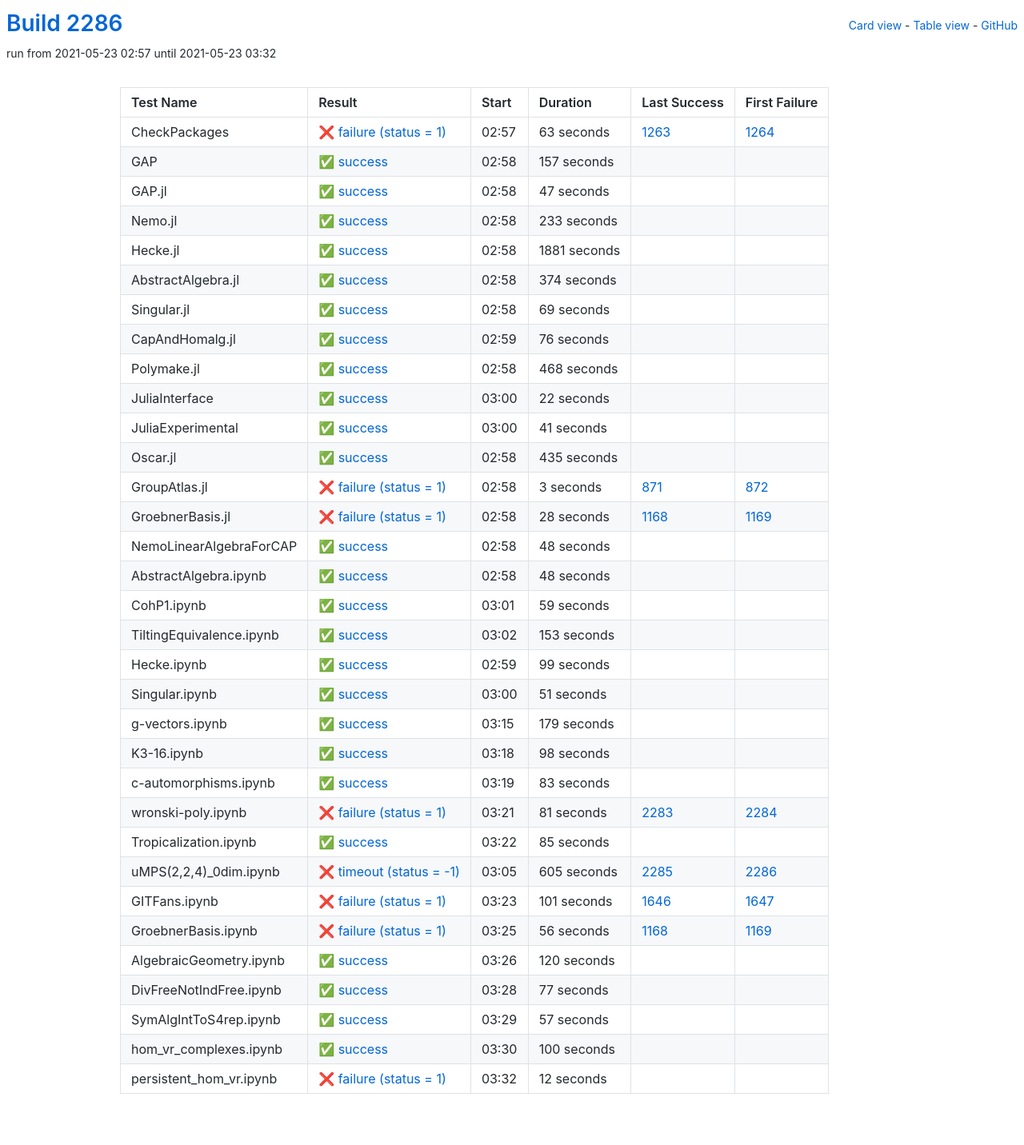
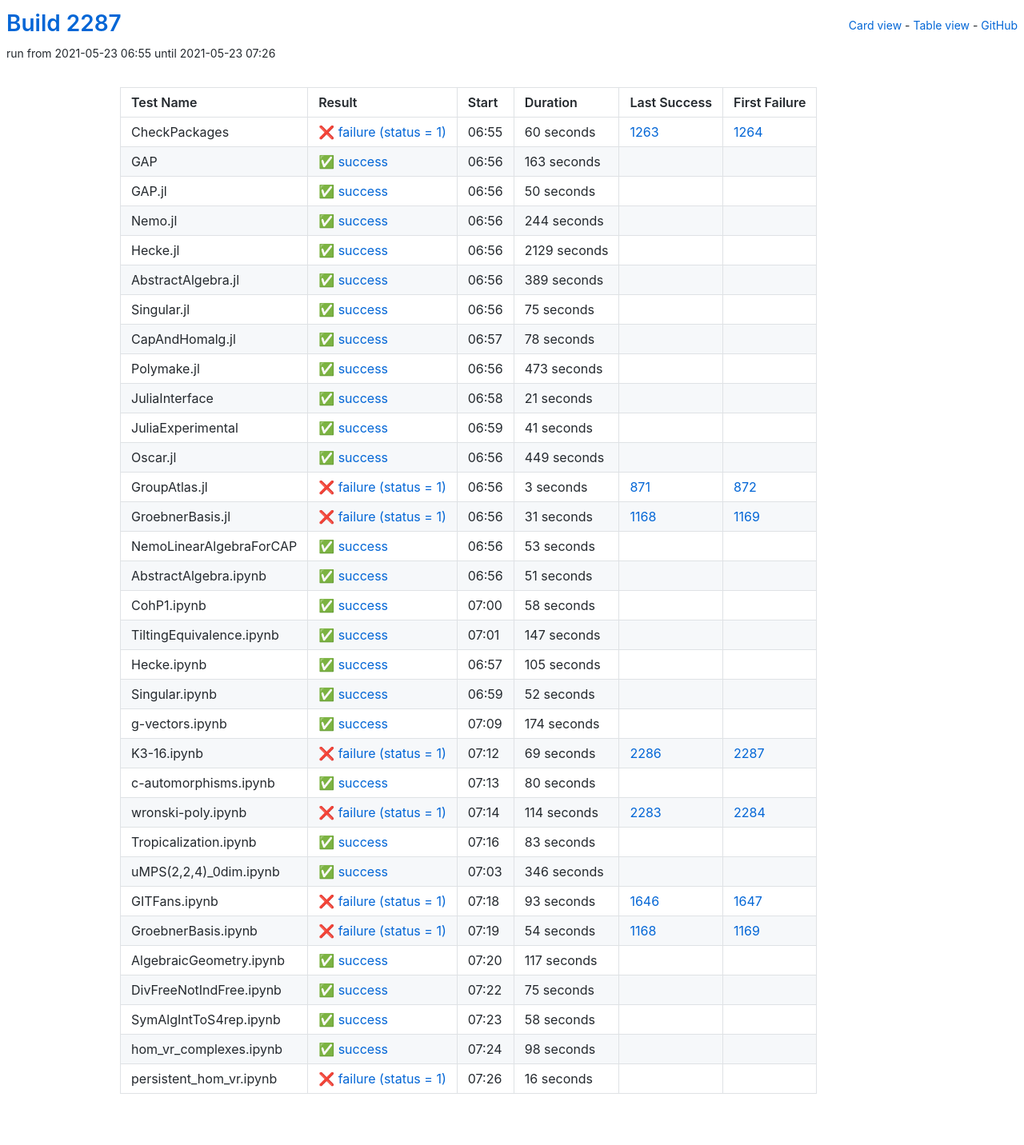
Before and after one commit to oscar-system/oscar-ci-status-stable, a Jekyll site: the page built from table.html, in a window 1280 px wide. Shown: the whole page at 80% size. Built offline with Jekyll 4.4.1, drawn with Linux system fonts in a browser that asks for light colours.

Commit message:
Build #2287

```diff
--- a/_data/ci.yml
+++ b/_data/ci.yml
@@ -1,6 +1,6 @@
 ---
-build: 2286
-build_url: https://oscarci.mathematik.uni-kl.de/job/oscar-stable/2286/
+build: 2287
+build_url: https://oscarci.mathematik.uni-kl.de/job/oscar-stable/2287/
 job: oscar-stable
 organization: oscar-system
 repo: oscar-ci-status-stable
@@ -8,128 +8,128 @@ repourl: https://github.com/oscar-system/oscar-ci-status-stable
 tests:
 - name: CheckPackages
   id: checkpackages
-  log: https://oscarci.mathematik.uni-kl.de/job/oscar-stable/2286/artifact/logs/build-2286/CheckPackages.log
-  start: 2021-05-23 02:57
+  log: https://oscarci.mathematik.uni-kl.de/job/oscar-stable/2287/artifact/logs/build-2287/CheckPackages.log
+  start: 2021-05-23 06:55
   success: false
   exitcode: 1
   status: failure
-  duration: 63
+  duration: 60
   last_success: 1263
   last_success_url: https://oscarci.mathematik.uni-kl.de/job/oscar-stable/1263/
   first_failure: 1264
   first_failure_url: https://oscarci.mathematik.uni-kl.de/job/oscar-stable/1264/
 - name: GAP
   id: gap
-  log: https://oscarci.mathematik.uni-kl.de/job/oscar-stable/2286/artifact/logs/build-2286/GAP.log
-  start: 2021-05-23 02:58
+  log: https://oscarci.mathematik.uni-kl.de/job/oscar-stable/2287/artifact/logs/build-2287/GAP.log
+  start: 2021-05-23 06:56
   success: true
   exitcode: 0
   status: success
-  duration: 157
+  duration: 163
   last_success: false
   last_success_url:
   first_failure: false
   first_failure_url:
 - name: GAP.jl
   id: gap-jl
-  log: https://oscarci.mathematik.uni-kl.de/job/oscar-stable/2286/artifact/logs/build-2286/GAP.jl.log
-  start: 2021-05-23 02:58
+  log: https://oscarci.mathematik.uni-kl.de/job/oscar-stable/2287/artifact/logs/build-2287/GAP.jl.log
+  start: 2021-05-23 06:56
   success: true
   exitcode: 0
   status: success
-  duration: 47
+  duration: 50
   last_success: false
   last_success_url:
   first_failure: false
   first_failure_url:
 - name: Nemo.jl
   id: nemo-jl
-  log: https://oscarci.mathematik.uni-kl.de/job/oscar-stable/2286/artifact/logs/build-2286/Nemo.jl.log
-  start: 2021-05-23 02:58
+  log: https://oscarci.mathematik.uni-kl.de/job/oscar-stable/2287/artifact/logs/build-2287/Nemo.jl.log
+  start: 2021-05-23 06:56
   success: true
   exitcode: 0
   status: success
-  duration: 233
+  duration: 244
   last_success: false
   last_success_url:
   first_failure: false
   first_failure_url:
 - name: Hecke.jl
   id: hecke-jl
-  log: https://oscarci.mathematik.uni-kl.de/job/oscar-stable/2286/artifact/logs/build-2286/Hecke.jl.log
-  start: 2021-05-23 02:58
+  log: https://oscarci.mathematik.uni-kl.de/job/oscar-stable/2287/artifact/logs/build-2287/Hecke.jl.log
+  start: 2021-05-23 06:56
   success: true
   exitcode: 0
   status: success
-  duration: 1881
+  duration: 2129
   last_success: false
   last_success_url:
   first_failure: false
   first_failure_url:
 - name: AbstractAlgebra.jl
   id: abstractalgebra-jl
-  log: https://oscarci.mathematik.uni-kl.de/job/oscar-stable/2286/artifact/logs/build-2286/AbstractAlgebra.jl.log
-  start: 2021-05-23 02:58
+  log: https://oscarci.mathematik.uni-kl.de/job/oscar-stable/2287/artifact/logs/build-2287/AbstractAlgebra.jl.log
+  start: 2021-05-23 06:56
   success: true
   exitcode: 0
   status: success
-  duration: 374
+  duration: 389
   last_success: false
   last_success_url:
   first_failure: false
   first_failure_url:
 - name: Singular.jl
   id: singular-jl
-  log: https://oscarci.mathematik.uni-kl.de/job/oscar-stable/2286/artifact/logs/build-2286/Singular.jl.log
-  start: 2021-05-23 02:58
+  log: https://oscarci.mathematik.uni-kl.de/job/oscar-stable/2287/artifact/logs/build-2287/Singular.jl.log
+  start: 2021-05-23 06:56
   success: true
   exitcode: 0
   status: success
-  duration: 69
+  duration: 75
   last_success: false
   last_success_url:
   first_failure: false
   first_failure_url:
 - name: CapAndHomalg.jl
   id: capandhomalg-jl
-  log: https://oscarci.mathematik.uni-kl.de/job/oscar-stable/2286/artifact/logs/build-2286/CapAndHomalg.jl.log
-  start: 2021-05-23 02:59
+  log: https://oscarci.mathematik.uni-kl.de/job/oscar-stable/2287/artifact/logs/build-2287/CapAndHomalg.jl.log
+  start: 2021-05-23 06:57
   success: true
   exitcode: 0
   status: success
-  duration: 76
+  duration: 78
   last_success: false
   last_success_url:
   first_failure: false
   first_failure_url:
 - name: Polymake.jl
   id: polymake-jl
-  log: https://oscarci.mathematik.uni-kl.de/job/oscar-stable/2286/artifact/logs/build-2286/Polymake.jl.log
-  start: 2021-05-23 02:58
+  log: https://oscarci.mathematik.uni-kl.de/job/oscar-stable/2287/artifact/logs/build-2287/Polymake.jl.log
+  start: 2021-05-23 06:56
   success: true
   exitcode: 0
   status: success
-  duration: 468
+  duration: 473
   last_success: false
   last_success_url:
   first_failure: false
   first_failure_url:
 - name: JuliaInterface
   id: juliainterface
-  log: https://oscarci.mathematik.uni-kl.de/job/oscar-stable/2286/artifact/logs/build-2286/JuliaInterface.log
-  start: 2021-05-23 03:00
+  log: https://oscarci.mathematik.uni-kl.de/job/oscar-stable/2287/artifact/logs/build-2287/JuliaInterface.log
+  start: 2021-05-23 06:58
   success: true
   exitcode: 0
   status: success
-  duration: 22
+  duration: 21
   last_success: false
   last_success_url:
   first_failure: false
   first_failure_url:
 - name: JuliaExperimental
   id: juliaexperimental
-  log: https://oscarci.mathematik.uni-kl.de/job/oscar-stable/2286/artifact/logs/build-2286/JuliaExperimental.log
-  start: 2021-05-23 03:00
+  log: https://oscarci.mathematik.uni-kl.de/job/oscar-stable/2287/artifact/logs/build-2287/JuliaExperimental.log
+  start: 2021-05-23 06:59
   success: true
   exitcode: 0
   status: success
@@ -140,20 +140,20 @@ tests:
   first_failure_url:
 - name: Oscar.jl
   id: oscar-jl
-  log: https://oscarci.mathematik.uni-kl.de/job/oscar-stable/2286/artifact/logs/build-2286/Oscar.jl.log
-  start: 2021-05-23 02:58
+  log: https://oscarci.mathematik.uni-kl.de/job/oscar-stable/2287/artifact/logs/build-2287/Oscar.jl.log
+  start: 2021-05-23 06:56
   success: true
   exitcode: 0
   status: success
-  duration: 435
+  duration: 449
   last_success: false
   last_success_url:
   first_failure: false
   first_failure_url:
 - name: GroupAtlas.jl
   id: groupatlas-jl
-  log: https://oscarci.mathematik.uni-kl.de/job/oscar-stable/2286/artifact/logs/build-2286/GroupAtlas.jl.log
-  start: 2021-05-23 02:58
+  log: https://oscarci.mathematik.uni-kl.de/job/oscar-stable/2287/artifact/logs/build-2287/GroupAtlas.jl.log
+  start: 2021-05-23 06:56
   success: false
   exitcode: 1
   status: failure
@@ -164,80 +164,32 @@ tests:
   first_failure_url: https://oscarci.mathematik.uni-kl.de/job/oscar-stable/872/
 - name: GroebnerBasis.jl
   id: groebnerbasis-jl
-  log: https://oscarci.mathematik.uni-kl.de/job/oscar-stable/2286/artifact/logs/build-2286/GroebnerBasis.jl.log
-  start: 2021-05-23 02:58
+  log: https://oscarci.mathematik.uni-kl.de/job/oscar-stable/2287/artifact/logs/build-2287/GroebnerBasis.jl.log
+  start: 2021-05-23 06:56
   success: false
   exitcode: 1
   status: failure
-  duration: 28
+  duration: 31
   last_success: 1168
   last_success_url: https://oscarci.mathematik.uni-kl.de/job/oscar-stable/1168/
   first_failure: 1169
   first_failure_url: https://oscarci.mathematik.uni-kl.de/job/oscar-stable/1169/
 - name: NemoLinearAlgebraForCAP
   id: nemolinearalgebraforcap
-  log: https://oscarci.mathematik.uni-kl.de/job/oscar-stable/2286/artifact/logs/build-2286/NemoLinearAlgebraForCAP.log
-  start: 2021-05-23 02:58
+  log: https://oscarci.mathematik.uni-kl.de/job/oscar-stable/2287/artifact/logs/build-2287/NemoLinearAlgebraForCAP.log
+  start: 2021-05-23 06:56
   success: true
   exitcode: 0
   status: success
-  duration: 48
+  duration: 53
   last_success: false
   last_success_url:
   first_failure: false
   first_failure_url:
 - name: AbstractAlgebra.ipynb
   id: abstractalgebra-ipynb
-  log: https://oscarci.mathematik.uni-kl.de/job/oscar-stable/2286/artifact/logs/build-2286/AbstractAlgebra.ipynb.log
-  start: 2021-05-23 02:58
-  success: true
-  exitcode: 0
-  status: success
-  duration: 48
-  last_success: false
-  last_success_url:
-  first_failure: false
-  first_failure_url:
-- name: CohP1.ipynb
-  id: cohp1-ipynb
-  log: https://oscarci.mathematik.uni-kl.de/job/oscar-stable/2286/artifact/logs/build-2286/CohP1.ipynb.log
-  start: 2021-05-23 03:01
-  success: true
-  exitcode: 0
-  status: success
-  duration: 59
-  last_success: false
-  last_success_url:
-  first_failure: false
-  first_failure_url:
-- name: TiltingEquivalence.ipynb
-  id: tiltingequivalence-ipynb
-  log: https://oscarci.mathematik.uni-kl.de/job/oscar-stable/2286/artifact/logs/build-2286/TiltingEquivalence.ipynb.log
-  start: 2021-05-23 03:02
-  success: true
-  exitcode: 0
-  status: success
-  duration: 153
-  last_success: false
-  last_success_url:
-  first_failure: false
-  first_failure_url:
-- name: Hecke.ipynb
-  id: hecke-ipynb
-  log: https://oscarci.mathematik.uni-kl.de/job/oscar-stable/2286/artifact/logs/build-2286/Hecke.ipynb.log
-  start: 2021-05-23 02:59
-  success: true
-  exitcode: 0
-  status: success
-  duration: 99
-  last_success: false
-  last_success_url:
-  first_failure: false
-  first_failure_url:
-- name: Singular.ipynb
-  id: singular-ipynb
-  log: https://oscarci.mathematik.uni-kl.de/job/oscar-stable/2286/artifact/logs/build-2286/Singular.ipynb.log
-  start: 2021-05-23 03:00
+  log: https://oscarci.mathematik.uni-kl.de/job/oscar-stable/2287/artifact/logs/build-2287/AbstractAlgebra.ipynb.log
+  start: 2021-05-23 06:56
   success: true
   exitcode: 0
   status: success
@@ -246,22 +198,190 @@ tests:
   last_success_url:
   first_failure: false
   first_failure_url:
-- name: g-vectors.ipynb
-  id: g-vectors-ipynb
-  log: https://oscarci.mathematik.uni-kl.de/job/oscar-stable/2286/artifact/logs/build-2286/g-vectors.ipynb.log
-  start: 2021-05-23 03:15
+- name: CohP1.ipynb
+  id: cohp1-ipynb
+  log: https://oscarci.mathematik.uni-kl.de/job/oscar-stable/2287/artifact/logs/build-2287/CohP1.ipynb.log
+  start: 2021-05-23 07:00
   success: true
   exitcode: 0
   status: success
-  duration: 179
+  duration: 58
+  last_success: false
+  last_success_url:
+  first_failure: false
+  first_failure_url:
+- name: TiltingEquivalence.ipynb
+  id: tiltingequivalence-ipynb
+  log: https://oscarci.mathematik.uni-kl.de/job/oscar-stable/2287/artifact/logs/build-2287/TiltingEquivalence.ipynb.log
+  start: 2021-05-23 07:01
+  success: true
+  exitcode: 0
+  status: success
+  duration: 147
+  last_success: false
+  last_success_url:
+  first_failure: false
+  first_failure_url:
+- name: Hecke.ipynb
+  id: hecke-ipynb
+  log: https://oscarci.mathematik.uni-kl.de/job/oscar-stable/2287/artifact/logs/build-2287/Hecke.ipynb.log
+  start: 2021-05-23 06:57
+  success: true
+  exitcode: 0
+  status: success
+  duration: 105
+  last_success: false
+  last_success_url:
+  first_failure: false
+  first_failure_url:
+- name: Singular.ipynb
+  id: singular-ipynb
+  log: https://oscarci.mathematik.uni-kl.de/job/oscar-stable/2287/artifact/logs/build-2287/Singular.ipynb.log
+  start: 2021-05-23 06:59
+  success: true
+  exitcode: 0
+  status: success
+  duration: 52
+  last_success: false
+  last_success_url:
+  first_failure: false
+  first_failure_url:
+- name: g-vectors.ipynb
+  id: g-vectors-ipynb
+  log: https://oscarci.mathematik.uni-kl.de/job/oscar-stable/2287/artifact/logs/build-2287/g-vectors.ipynb.log
+  start: 2021-05-23 07:09
+  success: true
+  exitcode: 0
+  status: success
+  duration: 174
   last_success: false
   last_success_url:
   first_failure: false
   first_failure_url:
 - name: K3-16.ipynb
   id: k3-16-ipynb
-  log: https://oscarci.mathematik.uni-kl.de/job/oscar-stable/2286/artifact/logs/build-2286/K3-16.ipynb.log
-  start: 2021-05-23 03:18
+  log: https://oscarci.mathematik.uni-kl.de/job/oscar-stable/2287/artifact/logs/build-2287/K3-16.ipynb.log
+  start: 2021-05-23 07:12
+  success: false
+  exitcode: 1
+  status: failure
+  duration: 69
+  last_success: 2286
+  last_success_url: https://oscarci.mathematik.uni-kl.de/job/oscar-stable/2286/
+  first_failure: 2287
+  first_failure_url: https://oscarci.mathematik.uni-kl.de/job/oscar-stable/2287/
+- name: c-automorphisms.ipynb
+  id: c-automorphisms-ipynb
+  log: https://oscarci.mathematik.uni-kl.de/job/oscar-stable/2287/artifact/logs/build-2287/c-automorphisms.ipynb.log
+  start: 2021-05-23 07:13
+  success: true
+  exitcode: 0
+  status: success
+  duration: 80
+  last_success: false
+  last_success_url:
+  first_failure: false
+  first_failure_url:
+- name: wronski-poly.ipynb
+  id: wronski-poly-ipynb
+  log: https://oscarci.mathematik.uni-kl.de/job/oscar-stable/2287/artifact/logs/build-2287/wronski-poly.ipynb.log
+  start: 2021-05-23 07:14
+  success: false
+  exitcode: 1
+  status: failure
+  duration: 114
+  last_success: 2283
+  last_success_url: https://oscarci.mathematik.uni-kl.de/job/oscar-stable/2283/
+  first_failure: 2284
+  first_failure_url: https://oscarci.mathematik.uni-kl.de/job/oscar-stable/2284/
+- name: Tropicalization.ipynb
+  id: tropicalization-ipynb
+  log: https://oscarci.mathematik.uni-kl.de/job/oscar-stable/2287/artifact/logs/build-2287/Tropicalization.ipynb.log
+  start: 2021-05-23 07:16
+  success: true
+  exitcode: 0
+  status: success
+  duration: 83
+  last_success: false
+  last_success_url:
+  first_failure: false
+  first_failure_url:
+- name: uMPS(2,2,4)_0dim.ipynb
+  id: umps-2-2-4-0dim-ipynb
+  log: https://oscarci.mathematik.uni-kl.de/job/oscar-stable/2287/artifact/logs/build-2287/uMPS-2-2-4-_0dim.ipynb.log
+  start: 2021-05-23 07:03
+  success: true
+  exitcode: 0
+  status: success
+  duration: 346
+  last_success: false
+  last_success_url:
+  first_failure: false
+  first_failure_url:
+- name: GITFans.ipynb
+  id: gitfans-ipynb
+  log: https://oscarci.mathematik.uni-kl.de/job/oscar-stable/2287/artifact/logs/build-2287/GITFans.ipynb.log
+  start: 2021-05-23 07:18
+  success: false
+  exitcode: 1
+  status: failure
+  duration: 93
+  last_success: 1646
+  last_success_url: https://oscarci.mathematik.uni-kl.de/job/oscar-stable/1646/
+  first_failure: 1647
+  first_failure_url: https://oscarci.mathematik.uni-kl.de/job/oscar-stable/1647/
+- name: GroebnerBasis.ipynb
+  id: groebnerbasis-ipynb
+  log: https://oscarci.mathematik.uni-kl.de/job/oscar-stable/2287/artifact/logs/build-2287/GroebnerBasis.ipynb.log
+  start: 2021-05-23 07:19
+  success: false
+  exitcode: 1
+  status: failure
+  duration: 54
+  last_success: 1168
+  last_success_url: https://oscarci.mathematik.uni-kl.de/job/oscar-stable/1168/
+  first_failure: 1169
+  first_failure_url: https://oscarci.mathematik.uni-kl.de/job/oscar-stable/1169/
+- name: AlgebraicGeometry.ipynb
+  id: algebraicgeometry-ipynb
+  log: https://oscarci.mathematik.uni-kl.de/job/oscar-stable/2287/artifact/logs/build-2287/AlgebraicGeometry.ipynb.log
+  start: 2021-05-23 07:20
+  success: true
+  exitcode: 0
+  status: success
+  duration: 117
+  last_success: false
+  last_success_url:
+  first_failure: false
+  first_failure_url:
+- name: DivFreeNotIndFree.ipynb
+  id: divfreenotindfree-ipynb
+  log: https://oscarci.mathematik.uni-kl.de/job/oscar-stable/2287/artifact/logs/build-2287/DivFreeNotIndFree.ipynb.log
+  start: 2021-05-23 07:22
+  success: true
+  exitcode: 0
+  status: success
+  duration: 75
+  last_success: false
+  last_success_url:
+  first_failure: false
+  first_failure_url:
+- name: SymAlgIntToS4rep.ipynb
+  id: symalginttos4rep-ipynb
+  log: https://oscarci.mathematik.uni-kl.de/job/oscar-stable/2287/artifact/logs/build-2287/SymAlgIntToS4rep.ipynb.log
+  start: 2021-05-23 07:23
+  success: true
+  exitcode: 0
+  status: success
+  duration: 58
+  last_success: false
+  last_success_url:
+  first_failure: false
+  first_failure_url:
+- name: hom_vr_complexes.ipynb
+  id: hom-vr-complexes-ipynb
+  log: https://oscarci.mathematik.uni-kl.de/job/oscar-stable/2287/artifact/logs/build-2287/hom_vr_complexes.ipynb.log
+  start: 2021-05-23 07:24
   success: true
   exitcode: 0
   status: success
@@ -270,135 +390,15 @@ tests:
   last_success_url:
   first_failure: false
   first_failure_url:
-- name: c-automorphisms.ipynb
-  id: c-automorphisms-ipynb
-  log: https://oscarci.mathematik.uni-kl.de/job/oscar-stable/2286/artifact/logs/build-2286/c-automorphisms.ipynb.log
-  start: 2021-05-23 03:19
-  success: true
-  exitcode: 0
-  status: success
-  duration: 83
+- name: persistent_hom_vr.ipynb
+  id: persistent-hom-vr-ipynb
+  log: https://oscarci.mathematik.uni-kl.de/job/oscar-stable/2287/artifact/logs/build-2287/persistent_hom_vr.ipynb.log
+  start: 2021-05-23 07:26
+  success: false
+  exitcode: 1
+  status: failure
+  duration: 16
   last_success: false
   last_success_url:
   first_failure: false
   first_failure_url:
-- name: wronski-poly.ipynb
-  id: wronski-poly-ipynb
-  log: https://oscarci.mathematik.uni-kl.de/job/oscar-stable/2286/artifact/logs/build-2286/wronski-poly.ipynb.log
-  start: 2021-05-23 03:21
-  success: false
-  exitcode: 1
-  status: failure
-  duration: 81
-  last_success: 2283
-  last_success_url: https://oscarci.mathematik.uni-kl.de/job/oscar-stable/2283/
-  first_failure: 2284
-  first_failure_url: https://oscarci.mathematik.uni-kl.de/job/oscar-stable/2284/
-- name: Tropicalization.ipynb
-  id: tropicalization-ipynb
-  log: https://oscarci.mathematik.uni-kl.de/job/oscar-stable/2286/artifact/logs/build-2286/Tropicalization.ipynb.log
-  start: 2021-05-23 03:22
-  success: true
-  exitcode: 0
-  status: success
-  duration: 85
-  last_success: false
-  last_success_url:
-  first_failure: false
-  first_failure_url:
-- name: uMPS(2,2,4)_0dim.ipynb
-  id: umps-2-2-4-0dim-ipynb
-  log: https://oscarci.mathematik.uni-kl.de/job/oscar-stable/2286/artifact/logs/build-2286/uMPS-2-2-4-_0dim.ipynb.log
-  start: 2021-05-23 03:05
-  success: false
-  exitcode: -1
-  status: timeout
-  duration: 605
-  last_success: 2285
-  last_success_url: https://oscarci.mathematik.uni-kl.de/job/oscar-stable/2285/
-  first_failure: 2286
-  first_failure_url: https://oscarci.mathematik.uni-kl.de/job/oscar-stable/2286/
-- name: GITFans.ipynb
-  id: gitfans-ipynb
-  log: https://oscarci.mathematik.uni-kl.de/job/oscar-stable/2286/artifact/logs/build-2286/GITFans.ipynb.log
-  start: 2021-05-23 03:23
-  success: false
-  exitcode: 1
-  status: failure
-  duration: 101
-  last_success: 1646
-  last_success_url: https://oscarci.mathematik.uni-kl.de/job/oscar-stable/1646/
-  first_failure: 1647
-  first_failure_url: https://oscarci.mathematik.uni-kl.de/job/oscar-stable/1647/
-- name: GroebnerBasis.ipynb
-  id: groebnerbasis-ipynb
-  log: https://oscarci.mathematik.uni-kl.de/job/oscar-stable/2286/artifact/logs/build-2286/GroebnerBasis.ipynb.log
-  start: 2021-05-23 03:25
-  success: false
-  exitcode: 1
-  status: failure
-  duration: 56
-  last_success: 1168
-  last_success_url: https://oscarci.mathematik.uni-kl.de/job/oscar-stable/1168/
-  first_failure: 1169
-  first_failure_url: https://oscarci.mathematik.uni-kl.de/job/oscar-stable/1169/
-- name: AlgebraicGeometry.ipynb
-  id: algebraicgeometry-ipynb
-  log: https://oscarci.mathematik.uni-kl.de/job/oscar-stable/2286/artifact/logs/build-2286/AlgebraicGeometry.ipynb.log
-  start: 2021-05-23 03:26
-  success: true
-  exitcode: 0
-  status: success
-  duration: 120
-  last_success: false
-  last_success_url:
-  first_failure: false
-  first_failure_url:
-- name: DivFreeNotIndFree.ipynb
-  id: divfreenotindfree-ipynb
-  log: https://oscarci.mathematik.uni-kl.de/job/oscar-stable/2286/artifact/logs/build-2286/DivFreeNotIndFree.ipynb.log
-  start: 2021-05-23 03:28
-  success: true
-  exitcode: 0
-  status: success
-  duration: 77
-  last_success: false
-  last_success_url:
-  first_failure: false
-  first_failure_url:
-- name: SymAlgIntToS4rep.ipynb
-  id: symalginttos4rep-ipynb
-  log: https://oscarci.mathematik.uni-kl.de/job/oscar-stable/2286/artifact/logs/build-2286/SymAlgIntToS4rep.ipynb.log
-  start: 2021-05-23 03:29
-  success: true
-  exitcode: 0
-  status: success
-  duration: 57
-  last_success: false
-  last_success_url:
-  first_failure: false
-  first_failure_url:
-- name: hom_vr_complexes.ipynb
-  id: hom-vr-complexes-ipynb
-  log: https://oscarci.mathematik.uni-kl.de/job/oscar-stable/2286/artifact/logs/build-2286/hom_vr_complexes.ipynb.log
-  start: 2021-05-23 03:30
-  success: true
-  exitcode: 0
-  status: success
-  duration: 100
-  last_success: false
-  last_success_url:
-  first_failure: false
-  first_failure_url:
-- name: persistent_hom_vr.ipynb
-  id: persistent-hom-vr-ipynb
-  log: https://oscarci.mathematik.uni-kl.de/job/oscar-stable/2286/artifact/logs/build-2286/persistent_hom_vr.ipynb.log
-  start: 2021-05-23 03:32
-  success: false
-  exitcode: 1
-  status: failure
-  duration: 12
-  last_success: false
-  last_success_url:
-  first_failure: false
-  first_failure_url:
```
Also changed, not shown: README.md.
